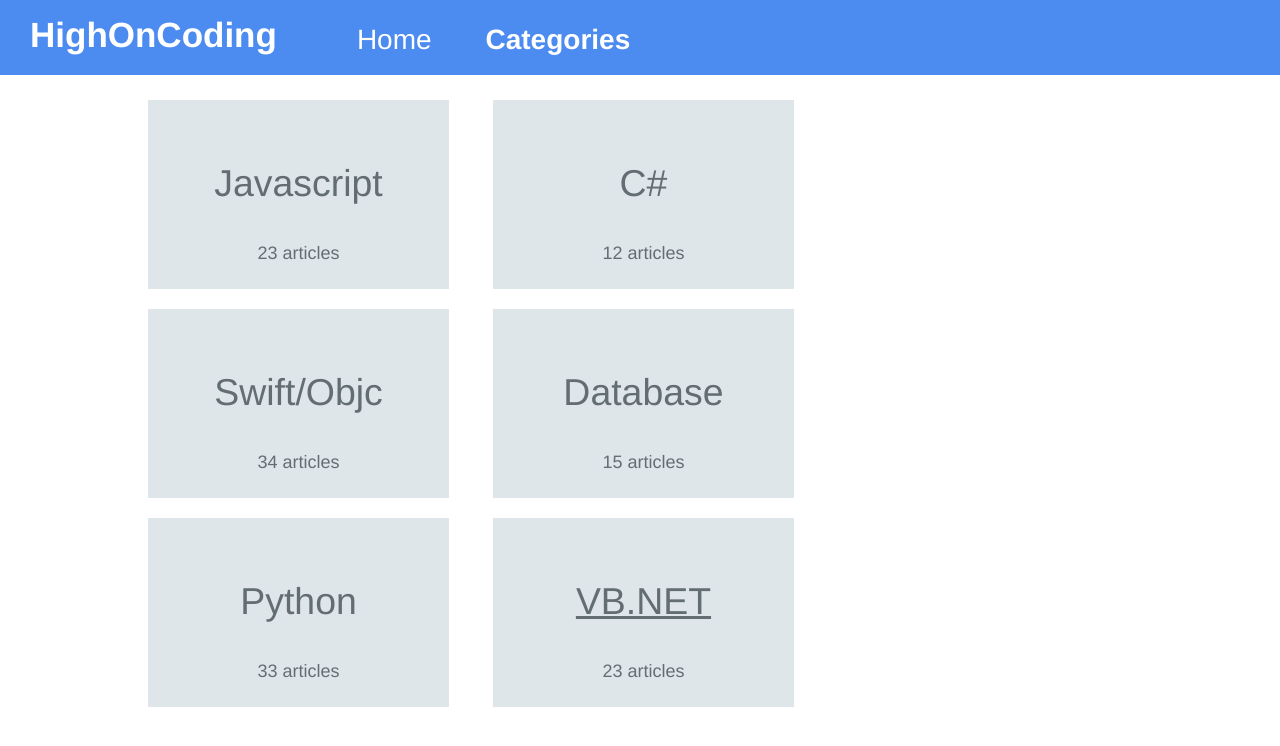
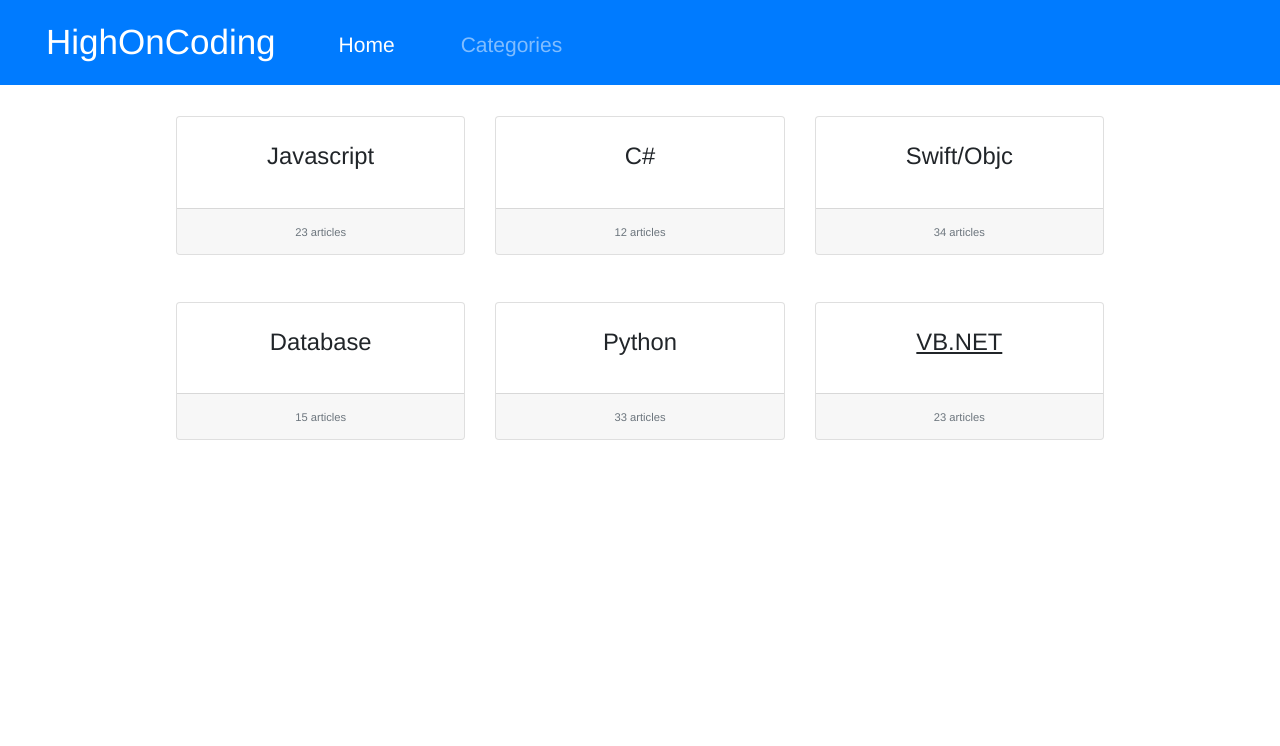
Before and after one commit to Unclechamps/HighOnCoding, a plain HTML site: page categories.html in a window 1280 px wide. Drawn offline with nearby package versions, Linux system fonts and the light colour scheme.

Commit message:
HighOnCoding using Bootstrap

```diff
--- a/categories.html
+++ b/categories.html
@@ -2,43 +2,91 @@
 <html lang="en" dir="ltr">
   <head>
     <meta charset="utf-8">
+    <meta name="viewport" content="width=device-width, initial-scale=1.0">
     <title>Categories</title>
-    <link type="text/css" rel="stylesheet" href="styles.css">
+    <link rel="stylesheet" href="https://stackpath.bootstrapcdn.com/bootstrap/4.1.1/css/bootstrap.min.css" integrity="sha384-WskhaSGFgHYWDcbwN70/dfYBj47jz9qbsMId/iRN3ewGhXQFZCSftd1LZCfmhktB" crossorigin="anonymous">
+    <link rel="stylesheet" type="text/css" href="styles.css">
+<meta name="viewport" content="width=device-width, initial-scale=1.0">
+
 </head>
 <body>
-    <div class="header">
-      <h1>HighOnCoding</h1>
-      <ul>
-        <li><a href="index.html">Home</a></li>
-        <li><a id="home"  href="categories.html">Categories</a></li>
+
+<nav class="gfheader navbar navbar-expand-lg navbar-dark bg-primary">
+  <a class="navbar-brand gfbrand" href="#">HighOnCoding</a>
+  <button class="navbar-toggler" type="button" data-toggle="collapse" data-target="#navbarSupportedContent" aria-controls="navbarSupportedContent" aria-expanded="false" aria-label="Toggle navigation">
+    <span class="navbar-toggler-icon"></span>
+  </button>
+
+<div class="collapse navbar-collapse" id="navbarSupportedContent">
+  <ul class="navbar-nav mr-auto gflist">
+    <li class="nav-item active">
+      <a class="nav-link" href="index.htnk">Home<span class="sr-only">(current)</span></a>
+    </li>
+    <li class="nav-item">
+      <a class="nav-link" href="categories.htmnl">Categories</a>
+    </li>
   </ul>
 </div>
-    <div class="container">
-      <div class="box">
-        <h3>Javascript</h3>
-        <p>23 articles</p>
+</nav>
+
+<div class="w-75 p-3 cajitas">
+  <div class="card-deck text-center">
+  <div class="card">
+    <div class="tarjeta card-body">
+      <h3 class="card-title">Javascript</h3>
     </div>
-      <div class="box">
-        <h3>C#</h3>
-        <p>12 articles</p>
+    <div class="card-footer">
+      <small class="text-muted">23 articles</small>
     </div>
-      <div class="box">
-        <h3>Swift/Objc</h3>
-        <p>34 articles</p>
   </div>
-      <div class="box">
-        <h3>Database</h3>
-        <p>15 articles</p>
+  <div class="card">
+    <div class="tarjeta card-body">
+      <h3 class="card-title">C#</h3>
     </div>
-      <div class="box">
-        <h3>Python</h3>
-        <p>33 articles</p>
+    <div class="card-footer">
+      <small class="text-muted">12 articles</small>
     </div>
-      <div class="box">
-        <h3 id="VBNET">VB.NET</h3>
-        <p>23 articles</p>
+  </div>
+  <div class="card">
+    <div class="tarjeta card-body">
+      <h3 class="card-title">Swift/Objc</h3>
+    </div>
+    <div class="card-footer">
+      <small class="text-muted">34 articles</small>
+    </div>
+  </div>
 </div>
 </div>
 
+<div class="w-75 p-3 cajitas">
+  <div class="card-deck text-center">
+  <div class="card">
+    <div class="tarjeta card-body">
+      <h3 class="card-title">Database</h3>
+    </div>
+    <div class="card-footer">
+      <small class="text-muted">15 articles</small>
+    </div>
+  </div>
+  <div class="card">
+    <div class="tarjeta card-body">
+      <h3 class="card-title">Python</h3>
+    </div>
+    <div class="card-footer">
+      <small class="text-muted">33 articles</small>
+    </div>
+  </div>
+  <div class="card">
+    <div class="tarjeta card-body">
+      <h3 class="card-title"><u>VB.NET</u></h3>
+    </div>
+    <div class="card-footer">
+      <small class="text-muted">23 articles</small>
+    </div>
+  </div>
+</div>
+</div>
+
+
   </body>
 </html>
--- a/styles.css
+++ b/styles.css
@@ -1,114 +1,93 @@
 body {
-  background-color: white;
   font-size: 14px;
   font-family: Helvetica, sans-serif;
   margin: 0;
 
 }
 
-.header {
-  background-color: #4c8bef;
-  width: 100%;
-  color: white;
-  display: inline-block;
-  height: 75px;
+.gfheader {
+  height: 85px;
 }
 
-.header h1 {
+.gfbrand {
   margin: 15px 30px;
   font-size: 2.5em;
-  float: left;
 }
 
-.header li {
-  list-style: none;
-  display: inline-block;
+.gflist li {
   margin-top: 10px;
-  margin-left: 50px;
+  margin: 5px 25px 0 25px;
 }
 
-.header a {
-  text-decoration: none;
-  color: white;
-  font-size: 2em;
+.gflist a {
+  font-size: 1.5em;
   font-weight: 100;
 }
 
-#home {
-  font-weight: 700;
+.curse {
+  margin-bottom: 0;
 }
 
-.curse {
-  width: 90%;
-  background-color: #b4b9c1;
-  margin: auto;
+.curse h1 {
+  margin: 12px 0;
+  padding-left: 15px;
 
 }
 
-.curse h2 {
-  padding-left: 15px;
-  padding-top: 15px;
-  font-size: 2em;
-  color: #5f697a;
-}
-
 .curse p {
-  padding: 0 15px 15px 15px;
+  padding: 15px 15px 15px 15px;
 }
 
 .articles {
-  width: 90%;
-  margin:auto;
+  padding: 8px;
 }
 
 .articles h4 {
-  color: blue;
-  font-size: 18px;
   font-weight: 100;
+  margin: 12px 0;
+}
+
+.articles p {
+  font-size: 1.1em;
 }
 
 .comments {
-  background-color: orange;
-  color: white;
-  font-size: 16px;
-  padding: 5px 10px;
+  padding: 5px;
 }
 
 .comments span {
   padding-right: 10px;
-}
-
-/*Categories*/
-
-.container {
-  width: 80%;
-  margin: 15px auto;
-}
-
-.box {
-  color: #636e72;
-  background-color: #dfe6e9;
-  margin: 10px 20px 10px 20px;
-  display: inline-block;
-  font-size: 32px;
-  width: 29.4%; /* Calculated by subtracting the 15px of margin from each side of each box from 1148px, dividing by 3 and calculating % of total 1148px.*/
-  text-align: center;
-  padding: 25px 0 25px 0;
+  font-size: 1.1em;
 
 }
 
-.box h3 {
-  font-weight: 100;
-  vertical-align: baseline;
+@media only screen and (min-width:320px) and (max-width:480px)   {
+
+
+  .gfbrand {
+    margin: 10px 20px;
+    font-size: 1.8em;
+  }
+
+  .articles h4{
+    text-align: center;
+  }
+
+  .curse h1 {
+    text-align: center;
+  }
 }
+  /*CATEGORIES*/
 
-.box p {
-  font-size: 18px;
-  font-weight: 100;
-  margin-bottom: 0;
+  .cajitas {
+    margin: 15px auto;
+    /* width: 29.4%; */
+  }
 
-}
+  .tarjeta {
+    padding: 25px 0;
+  }
 
-#VBNET {
-  text-decoration: underline;
-}
+  .tarjeta h3 {
+    font-size: 1.7em;
+  }
```
Also changed, not shown: index.html (+45 -23 lines), 1 other file. Lines whose indentation alone changed are shown as unchanged.
